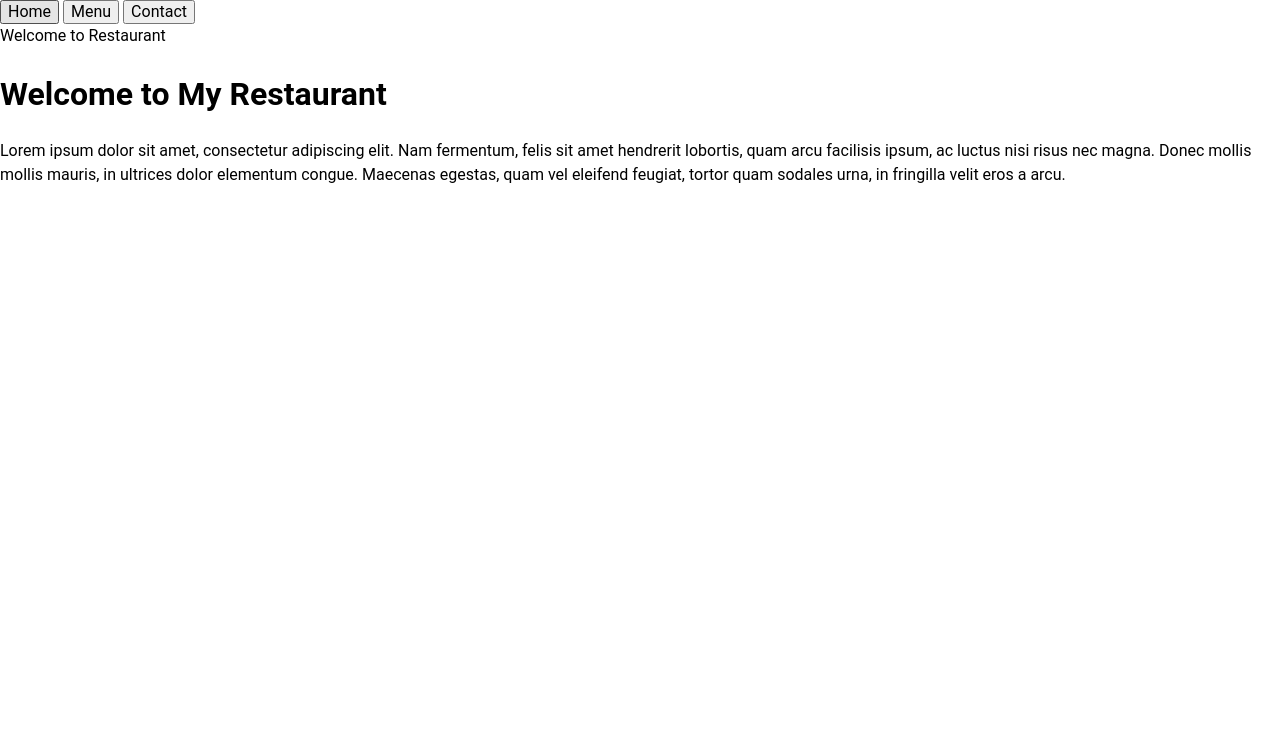
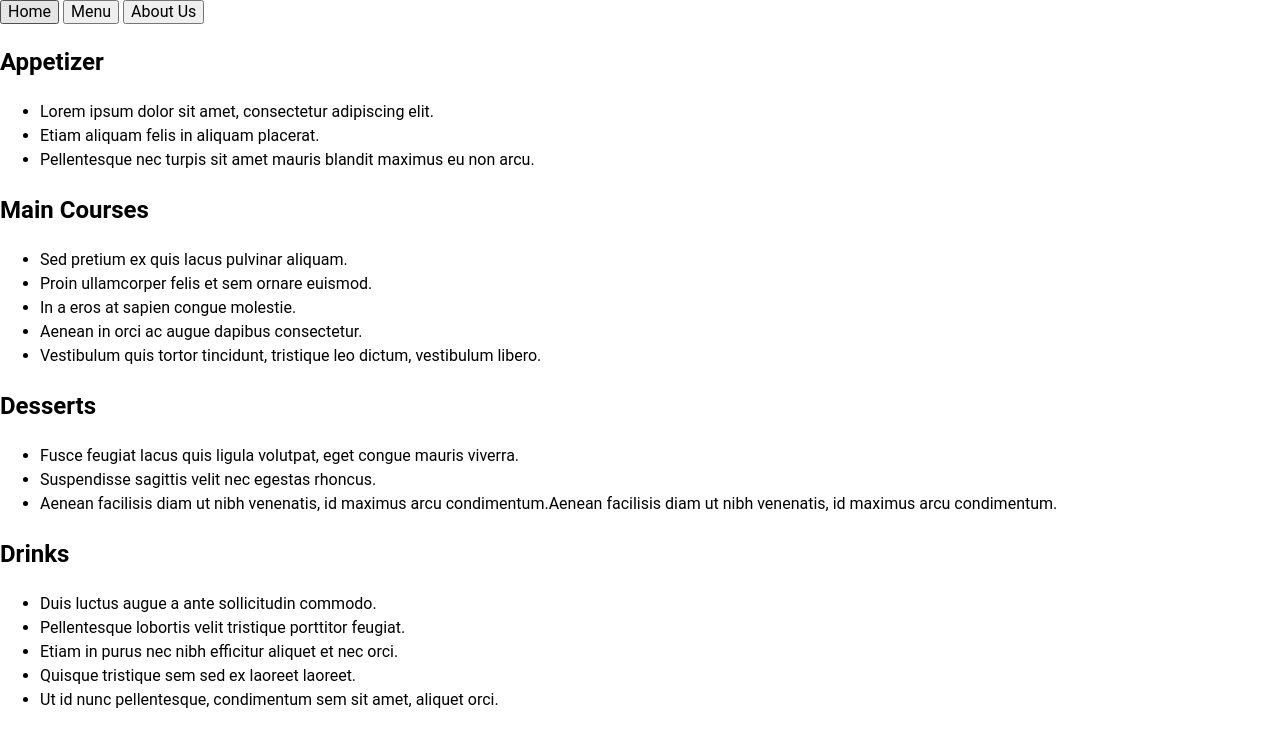
Before and after one commit to jdy7149/odin-restaurant-page, a website built with webpack: page src/template.html in a window 1280 px wide. Both pictures are taken after a click on the button "Menu". Built offline with nearby package versions, Linux system fonts and the light colour scheme.

Commit message:
End menu module

```diff
--- a/src/home.js
+++ b/src/home.js
@@ -11,5 +11,5 @@ export default function () {
 
     container.appendChild(title);
     container.appendChild(p);
-    contentDiv.appendChild(container);
+    contentDiv.replaceChildren(container);
 };
--- a/src/index.js
+++ b/src/index.js
@@ -2,7 +2,20 @@ import './styles/reset.css';
 import './styles/styles.css';
 
 import renderHome from './home.js';
+import renderMenu from './menu.js';
 
 (function () {
-    renderHome();
+    const handlers = {
+        home: renderHome,
+        menu: renderMenu,
+    };
+
+    document.querySelectorAll('nav > button').forEach(btn => btn.addEventListener('click', evt => {
+        const id = evt.target.id;
+
+        handlers[id]?.();
+    }));
+
+    handlers.home();
+
 })();
--- a/src/menu.js
+++ b/src/menu.js
@@ -1,7 +1,66 @@
+class MenuCard {
+    constructor(header, listItems) {
+        this.header = header;
+        this.listItems = listItems;
+    }
+
+    createCard() {
+        const card = document.createElement('div');
+
+        const h2 = document.createElement('h2');
+        h2.textContent = this.header;
+
+        const ul = document.createElement('ul');
+
+        this.listItems.forEach(item => {
+            const li = document.createElement('li');
+            li.textContent = item;
+            ul.appendChild(li);
+        });
+
+        card.appendChild(h2);
+        card.appendChild(ul);
+        return card;
+    }
+}
+
 export default function () {
     const contentDiv = document.querySelector('#content');
 
-    const appetizers = document.createElement('div');
+    const container = document.createElement('div');
 
+    const cards = [
+        new MenuCard('Appetizer',
+            [
+                'Lorem ipsum dolor sit amet, consectetur adipiscing elit.',
+                'Etiam aliquam felis in aliquam placerat.',
+                'Pellentesque nec turpis sit amet mauris blandit maximus eu non arcu.'
+            ]),
+        new MenuCard('Main Courses',
+            [
+                'Sed pretium ex quis lacus pulvinar aliquam.',
+                'Proin ullamcorper felis et sem ornare euismod.',
+                'In a eros at sapien congue molestie.',
+                'Aenean in orci ac augue dapibus consectetur.',
+                'Vestibulum quis tortor tincidunt, tristique leo dictum, vestibulum libero.'
+            ]
+        ),
+        new MenuCard('Desserts',
+            [
+                'Fusce feugiat lacus quis ligula volutpat, eget congue mauris viverra.',
+                'Suspendisse sagittis velit nec egestas rhoncus.',
+                'Aenean facilisis diam ut nibh venenatis, id maximus arcu condimentum.Aenean facilisis diam ut nibh venenatis, id maximus arcu condimentum.'
+            ]
+        ),
+        new MenuCard('Drinks', [
+            'Duis luctus augue a ante sollicitudin commodo.',
+            'Pellentesque lobortis velit tristique porttitor feugiat.',
+            'Etiam in purus nec nibh efficitur aliquet et nec orci.',
+            'Quisque tristique sem sed ex laoreet laoreet.',
+            'Ut id nunc pellentesque, condimentum sem sit amet, aliquet orci.'
+        ])
+    ];
 
+    cards.map(card => card.createCard()).forEach(cardDiv => container.appendChild(cardDiv));
+    contentDiv.replaceChildren(container);
 };
--- a/src/template.html
+++ b/src/template.html
@@ -8,9 +8,9 @@
 <body>
     <header>
         <nav>
-            <button type="button">Home</button>
-            <button type="button">Menu</button>
-            <button type="button">Contact</button>
+            <button type="button" id="home">Home</button>
+            <button type="button" id="menu">Menu</button>
+            <button type="button" id="aboutus">About Us</button>
         </nav>
     </header>
     <div id="content">
```
